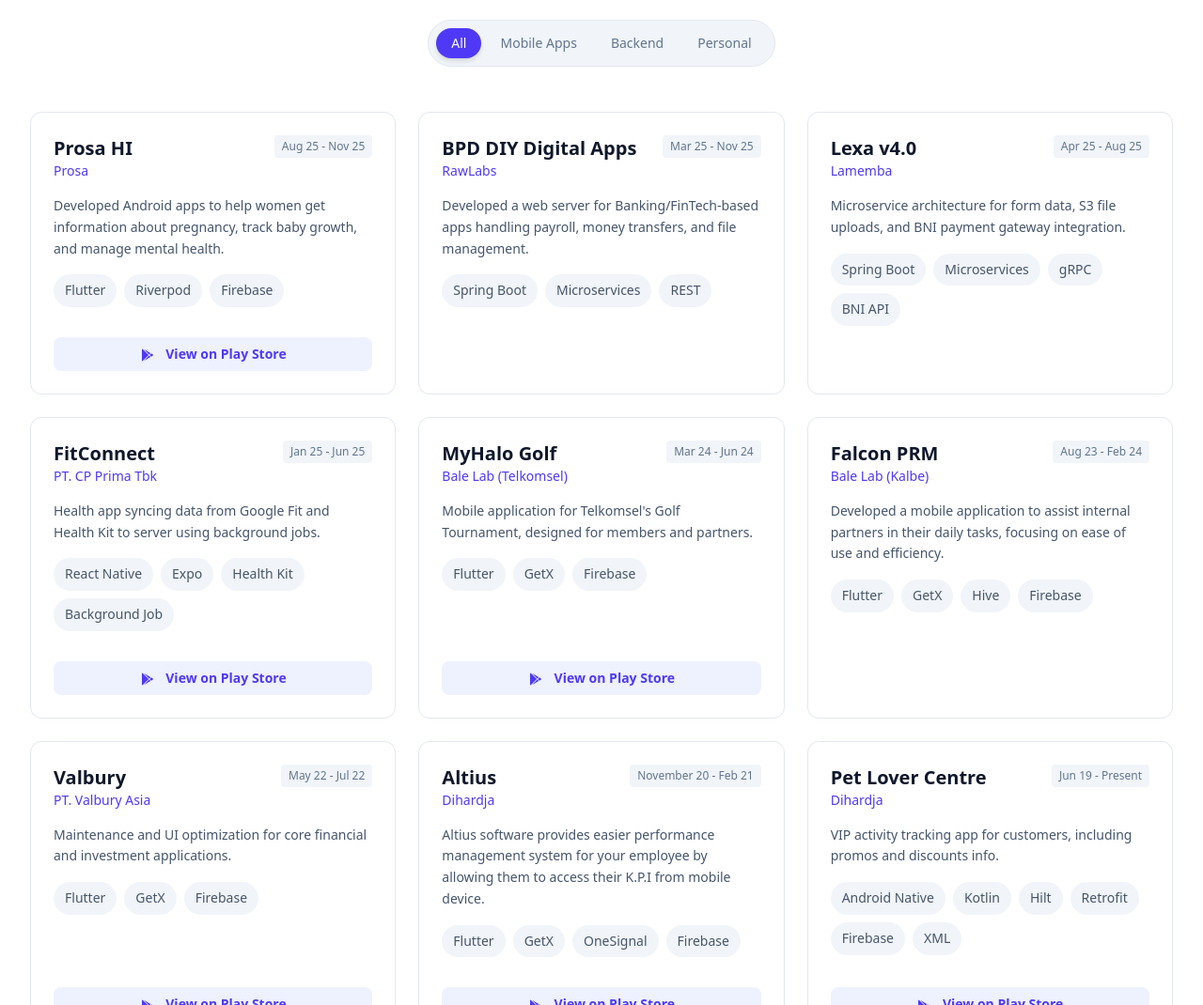
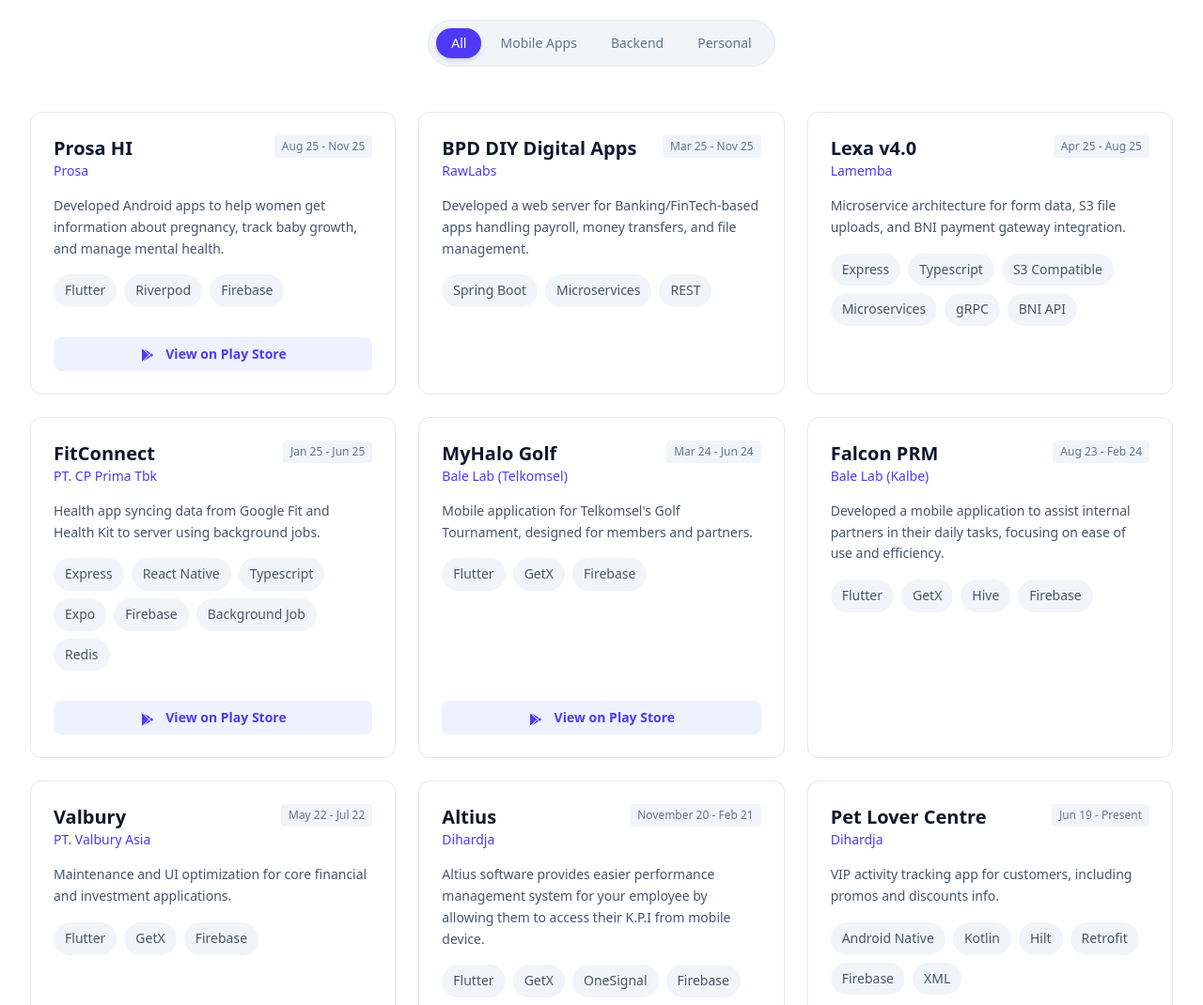
Before and after one commit to ariefzainuri96/portfolio, a website: page index.html in a window 1280 px wide. Shown: the part 1375-2445 px from the top of the page at 94% size. Drawn offline with Linux system fonts and the light colour scheme.

Commit message:
chore: adjust experience

```diff
--- a/index.html
+++ b/index.html
@@ -365,7 +365,7 @@
                     <a
                         target="_blank"
                         rel="noopener noreferrer"
-                        href="./assets/files/Arief Zainuri CV.pdf"
+                        href="./assets/files/NodeJS - Arief Zainuri CV.pdf"
                         class="px-8 py-3 font-semibold text-white transition-all bg-indigo-600 rounded-full shadow-lg hover:bg-indigo-700 shadow-indigo-500/30"
                     >
                         <svg
@@ -787,7 +787,7 @@
                     'hero.cv': 'Unduh CV',
                     'hero.work': 'Lihat Karya',
                     'skills.title': 'Keahlian Teknis',
-                    'skills.lang': 'Bahasa Pemrograman',
+                    'skills.lang': 'Languages',
                     'projects.title': 'Proyek Unggulan',
                     'contact.title': 'Hubungi Saya',
                     'btn.playstore': 'Lihat di Play Store',
@@ -828,7 +828,14 @@
                     company: 'Lamemba',
                     date: 'Apr 25 - Aug 25',
                     category: 'backend',
-                    tech: ['Spring Boot', 'Microservices', 'gRPC', 'BNI API'],
+                    tech: [
+                        'Express',
+                        'Typescript',
+                        'S3 Compatible',
+                        'Microservices',
+                        'gRPC',
+                        'BNI API',
+                    ],
                     desc_en:
                         'Microservice architecture for form data, S3 file uploads, and BNI payment gateway integration.',
                     desc_id:
@@ -839,12 +846,15 @@
                     title: 'FitConnect',
                     company: 'PT. CP Prima Tbk',
                     date: 'Jan 25 - Jun 25',
-                    category: 'mobile',
+                    category: 'mobile & backend',
                     tech: [
+                        'Express',
                         'React Native',
+                        'Typescript',
                         'Expo',
-                        'Health Kit',
+                        'Firebase',
                         'Background Job',
+                        'Redis',
                     ],
                     desc_en:
                         'Health app syncing data from Google Fit and Health Kit to server using background jobs.',
@@ -1057,7 +1067,7 @@
 
                 const filtered = projects.filter(
                     (p) =>
-                        currentFilter === 'all' || p.category === currentFilter
+                        currentFilter === 'all' || p.category.includes(currentFilter)
                 );
 
                 filtered.forEach((p) => {
```
Also changed, not shown: 1 other file.
